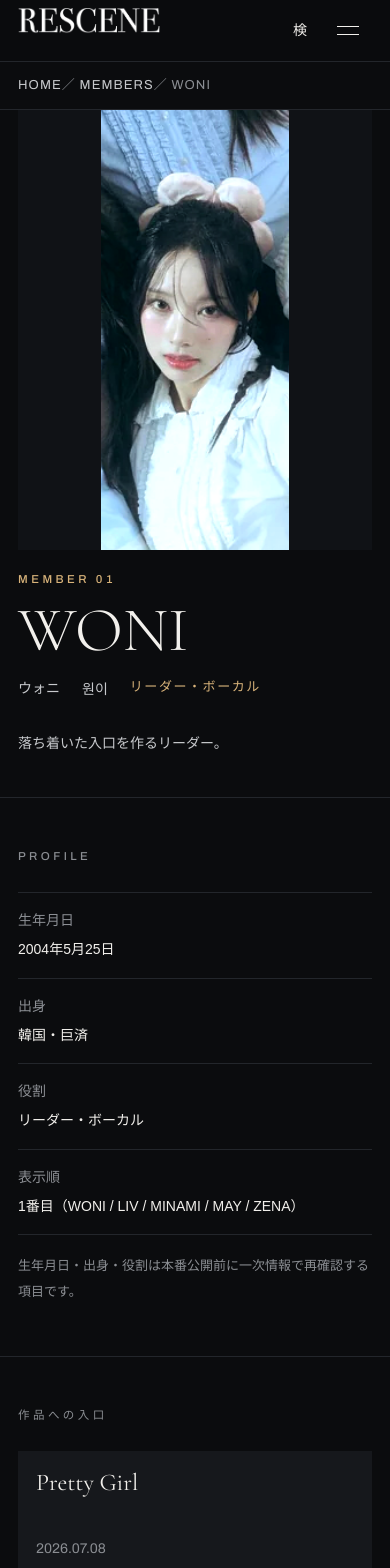
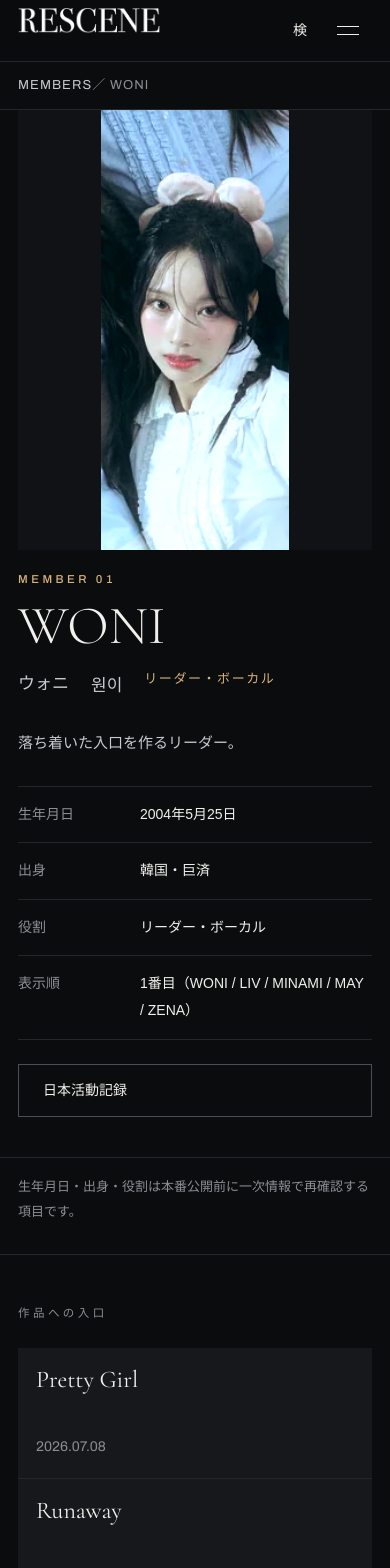
Before and after one commit to liliumauratumn/Rescene-site, a Next.js app: page /members/woni in a window 390 px wide. Shown: the top 1568 px of the page. Built offline with nearby package versions, Linux system fonts and the light colour scheme; a web font is replaced by a local one.

Commit message:
Match member detail comp layout

```diff
--- a/app/globals.css
+++ b/app/globals.css
@@ -1695,14 +1695,14 @@ dd {
   grid-template:
     "portrait breadcrumbs" 48px
     "portrait identity" minmax(652px, auto)
-    / calc(300px + var(--page-pad)) minmax(0, 1fr);
+    / 318px minmax(0, 1fr);
 }
 
 .member-detail-portrait {
   position: relative;
   grid-area: portrait;
   min-height: 700px;
-  margin-left: var(--page-pad);
+  margin-left: 18px;
   overflow: hidden;
   background: var(--surface-raised);
 }
@@ -1736,19 +1736,29 @@ dd {
   padding-inline: var(--content-pad) var(--page-pad);
 }
 
+.member-detail-breadcrumbs .breadcrumbs > a:first-child,
+.member-detail-breadcrumbs .breadcrumbs > span:first-of-type > [aria-hidden="true"] {
+  display: none;
+}
+
+.member-detail-panel {
+  grid-area: identity;
+  min-width: 0;
+  padding-bottom: 40px;
+}
+
 .member-detail-hero {
-  display: flex;
-  grid-area: identity;
-  align-items: center;
-  min-height: 652px;
-  padding-block: 52px;
-  overflow: hidden;
+  padding-top: 0;
+}
+
+.member-detail-eyebrow {
+  display: none;
 }
 
 .member-detail-hero h1 {
   margin-bottom: 16px;
   font-family: var(--font-display);
-  font-size: clamp(76px, 9vw, 120px);
+  font-size: 104px;
   font-weight: 300;
   line-height: 0.9;
 }
@@ -1758,6 +1768,7 @@ dd {
   flex-wrap: wrap;
   gap: 8px 22px;
   color: var(--text-secondary);
+  font-size: 20px;
 }
 
 .member-names span:last-child {
@@ -1770,8 +1781,51 @@ dd {
 
 .member-description {
   max-width: 640px;
+  min-height: 68px;
   margin: 28px 0 0;
   color: var(--text-secondary);
+  font-size: 17px;
+  line-height: 2;
+}
+
+.member-facts.member-detail-facts {
+  margin-top: 28px;
+  padding: 0;
+  border-top: 0;
+}
+
+.member-facts.member-detail-facts dl {
+  max-width: none;
+}
+
+.member-facts.member-detail-facts dl > div {
+  grid-template-columns: 120px minmax(0, 1fr);
+}
+
+.member-detail-actions {
+  display: flex;
+  flex-wrap: wrap;
+  gap: 12px;
+  margin-top: 24px;
+}
+
+.member-detail-actions a {
+  display: inline-flex;
+  min-height: 50px;
+  align-items: center;
+  padding: 12px 24px;
+  border: 1px solid var(--line-control);
+}
+
+.member-detail-actions a:hover {
+  border-color: var(--accent-gold);
+}
+
+.member-verification-note {
+  padding-block: 16px;
+  border-top: 1px solid var(--line);
+  color: var(--text-muted);
+  font-size: 13px;
 }
 
 .member-facts,
@@ -2682,8 +2736,7 @@ dd {
     border-bottom: 1px solid var(--line);
   }
 
-  .member-detail-hero {
-    min-height: 0;
+  .member-detail-panel {
     padding-block: 22px 40px;
   }
 
@@ -2713,9 +2766,34 @@ dd {
     font-size: 52px;
   }
 
+  .member-detail-eyebrow {
+    display: block;
+  }
+
   .member-detail-hero h1,
   .release-detail-hero h1 {
-    font-size: clamp(54px, 16vw, 68px);
+    font-size: 54px;
+  }
+
+  .member-names {
+    font-size: 17px;
+  }
+
+  .member-description {
+    min-height: 0;
+    font-size: 15px;
+  }
+
+  .member-detail-facts dl > div {
+    grid-template-columns: 1fr;
+  }
+
+  .member-detail-actions {
+    flex-direction: column;
+  }
+
+  .member-detail-actions a {
+    width: 100%;
   }
 
   .member-facts dl > div,
--- a/app/members/[slug]/page.tsx
+++ b/app/members/[slug]/page.tsx
@@ -71,9 +71,11 @@ export default async function MemberDetailPage({ params }: Props) {
             items={[{ label: 'MEMBERS', href: '/members/' }, { label: member.stageName }]}
           />
         </div>
-        <header className="member-detail-hero content-pad">
-          <div>
-            <p className="eyebrow">MEMBER {String(member.displayOrder).padStart(2, '0')}</p>
+        <div className="member-detail-panel content-pad">
+          <header className="member-detail-hero">
+            <p className="eyebrow member-detail-eyebrow">
+              MEMBER {String(member.displayOrder).padStart(2, '0')}
+            </p>
             <h1>{member.stageName}</h1>
             <p className="member-names">
               <span>{member.stageNameJa}</span>
@@ -81,21 +83,27 @@ export default async function MemberDetailPage({ params }: Props) {
               <span>{member.roleLabelJa}</span>
             </p>
             <p className="member-description">{member.shortDescriptionJa}</p>
-          </div>
           </header>
-      </div>
-      <section className="member-facts content-pad" aria-labelledby="member-facts-title">
-        <h2 className="section-heading" id="member-facts-title">PROFILE</h2>
+          <section className="member-facts member-detail-facts" aria-labelledby="member-facts-title">
+            <h2 className="sr-only" id="member-facts-title">PROFILE</h2>
             <dl>
               <div><dt>生年月日</dt><dd><time dateTime={member.birthDate}>{formatDateJa(member.birthDate)}</time></dd></div>
               <div><dt>出身</dt><dd>{member.originJa}</dd></div>
               <div><dt>役割</dt><dd>{member.roleLabelJa}</dd></div>
               <div><dt>表示順</dt><dd>{member.displayOrder}番目（WONI / LIV / MINAMI / MAY / ZENA）</dd></div>
             </dl>
-        <p>生年月日・出身・役割は本番公開前に一次情報で再確認する項目です。</p>
           </section>
+          <div className="member-detail-actions">
+            {relatedNews.length > 0 && <Link href="#member-related-news">関連ニュースを見る</Link>}
+            <Link href="/japan/">日本活動記録</Link>
+          </div>
+        </div>
+      </div>
+      <p className="member-verification-note content-pad">
+        生年月日・出身・役割は本番公開前に一次情報で再確認する項目です。
+      </p>
       {relatedNews.length > 0 && (
-        <section className="related-section content-pad">
+        <section className="related-section content-pad" id="member-related-news">
           <h2 className="section-heading">関連ニュース</h2>
           {relatedNews.map((article) => (
             <Link className="related-row" href={`/news/${article.slug}/`} key={article.id}>
```
Lines whose indentation alone changed are shown as unchanged.
